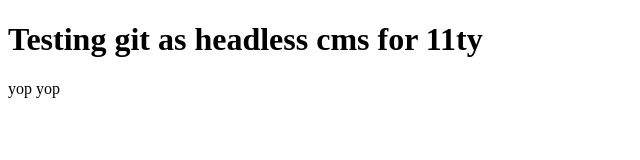
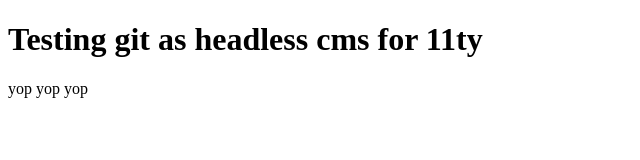
Before and after one commit to jere76/08-11ty-github-headless-cms, an Eleventy site: page src/index.md in a window 1280 px wide. Shown: the full height of the page, 0-640 px from the left. Built offline with nearby package versions, Linux system fonts and the light colour scheme; Eleventy itself is replaced by a stand-in of ours; files that its build step writes are made by us from their sources; what @11tyrocks/eleventy-plugin-lightningcss would draw is missing.

Commit message:
change workflow

```diff
--- a/src/index.md
+++ b/src/index.md
@@ -3,4 +3,4 @@
 layout: base.njk
 ---
 
-yop yop
+yop yop yop
```
